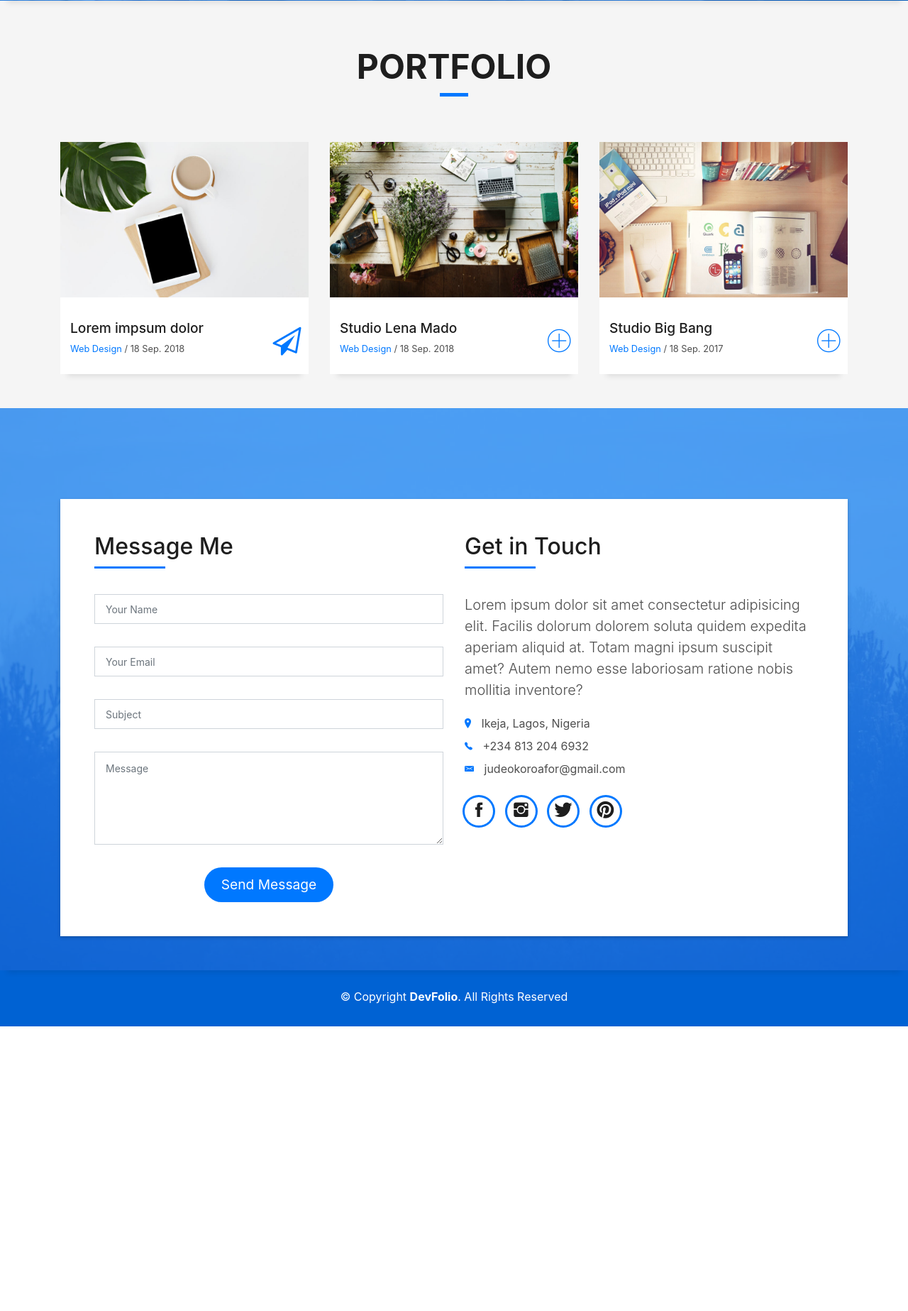
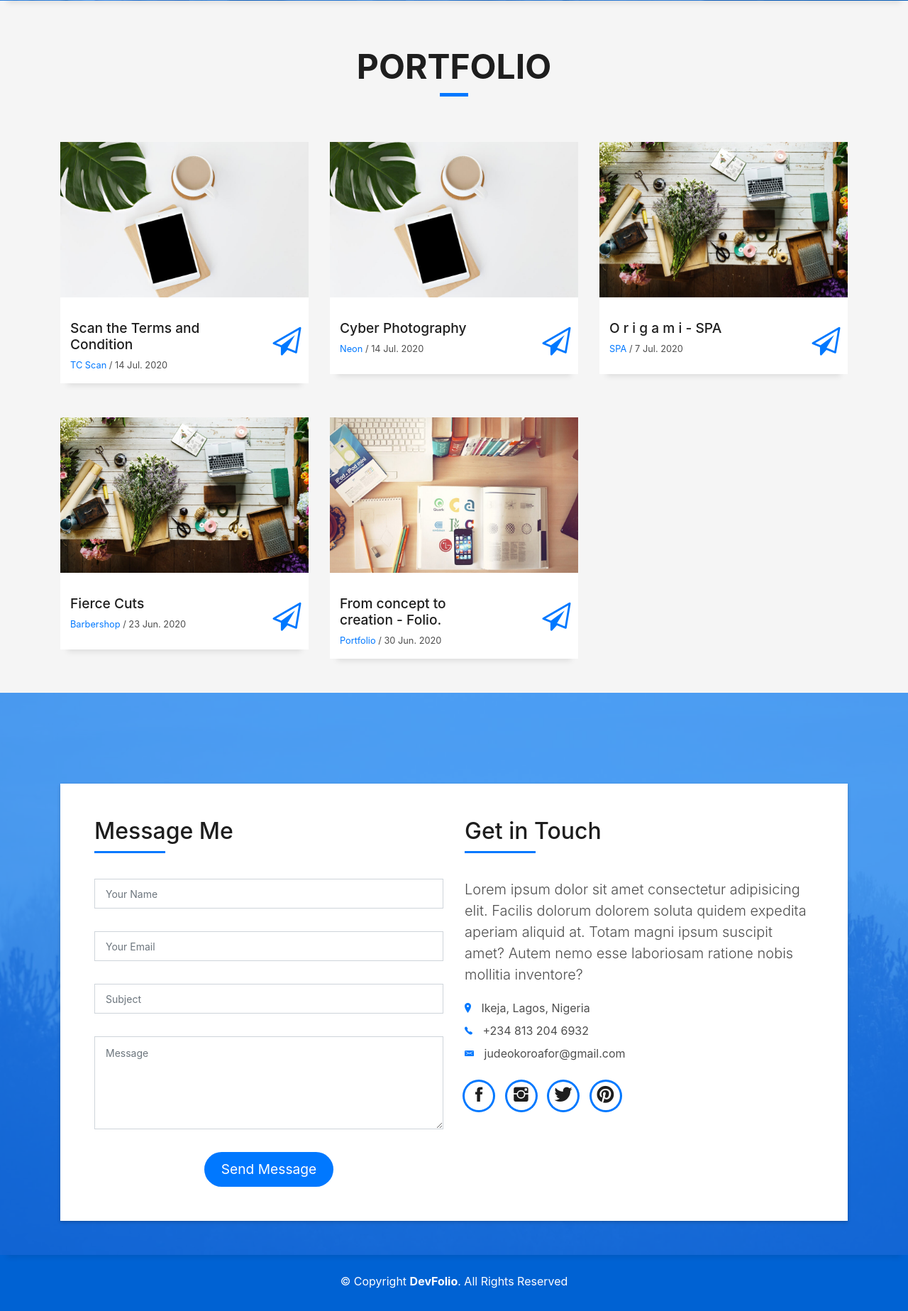
Before and after one commit to judexes/judeokoroafor, a PHP site: page / in a window 1280 px wide. Shown: the part 2748-4595 px from the top of the page at 71% size. Before the commit the page ends 4194 px from the top, so only its background shows below. Run offline with PHP 8.4, Linux system fonts and the light colour scheme; some web fonts are replaced.

Commit message:
Update index.php

```diff
--- a/index.php
+++ b/index.php
@@ -274,15 +274,41 @@ Am also strong conceptive thinker who has strong interest in all things relating
               <div class="work-content">
                 <div class="row">
                   <div class="col-sm-8">
-                    <h2 class="w-title">Lorem impsum dolor</h2>
+                    <h2 class="w-title">Scan the Terms and Condition</h2>
                     <div class="w-more">
-                      <span class="w-ctegory">Web Design</span> / <span class="w-date">18 Sep. 2018</span>
+                      <span class="w-ctegory">TC Scan</span> / <span class="w-date">14 Jul. 2020</span>
                     </div>
                   </div>
                   <div class="col-sm-4">
                     <a href="http://tcscan.herokuapp.com">
                     <div class="w-like">
                       <a href="http://tcscan.herokuapp.com"> <span class="fa fa-send-o fa-1"></span></a>
+                    </div>
+                    </a>
+                  </div>
+                </div>
+              </div>
+            </div>
+          </div>
+          <div class="col-md-4">
+            <div class="work-box">
+              <a href="http://tcscan.herokuapp.com" data-gall="portfolioGallery" class="venobox">
+                <div class="work-img">
+                  <img src="assets/img/work-1.jpg" alt="" class="img-fluid">
+                </div>
+              </a>
+              <div class="work-content">
+                <div class="row">
+                  <div class="col-sm-8">
+                    <h2 class="w-title">Cyber Photography</h2>
+                    <div class="w-more">
+                      <span class="w-ctegory">Neon</span> / <span class="w-date">14 Jul. 2020</span>
+                    </div>
+                  </div>
+                  <div class="col-sm-4">
+                    <a href="http://neonphotography.herokuapp.com">
+                    <div class="w-like">
+                      <a href="http://neonphotography.herokuapp.com"> <span class="fa fa-send-o fa-1"></span></a>
                     </div>
                     </a>
                   </div>
@@ -300,14 +326,38 @@ Am also strong conceptive thinker who has strong interest in all things relating
               <div class="work-content">
                 <div class="row">
                   <div class="col-sm-8">
-                    <h2 class="w-title">Studio Lena Mado</h2>
+                    <h2 class="w-title">O r i g a m i - SPA</h2>
                     <div class="w-more">
-                      <span class="w-ctegory">Web Design</span> / <span class="w-date">18 Sep. 2018</span>
+                      <span class="w-ctegory">SPA</span> / <span class="w-date">7 Jul. 2020</span>
                     </div>
                   </div>
                   <div class="col-sm-4">
                     <div class="w-like">
-                      <a href="https://origami2.netlify.app/origamispa2.html"> <span class="ion-ios-plus-outline"></span></a>
+                      <a href="https://origami2.netlify.app/origamispa2.html"> <span class="fa fa-send-o fa-1"></span></a>
+                    </div>
+                  </div>
+                </div>
+              </div>
+            </div>
+          </div>
+          <div class="col-md-4">
+            <div class="work-box">
+              <a href="assets/img/work-5.jpg" data-gall="portfolioGallery" class="venobox">
+                <div class="work-img">
+                  <img src="assets/img/work-5.jpg" alt="" class="img-fluid">
+                </div>
+              </a>
+              <div class="work-content">
+                <div class="row">
+                  <div class="col-sm-8">
+                    <h2 class="w-title">Fierce Cuts</h2>
+                    <div class="w-more">
+                      <span class="w-ctegory">Barbershop</span> / <span class="w-date">23 Jun. 2020</span>
+                    </div>
+                  </div>
+                  <div class="col-sm-4">
+                    <div class="w-like">
+                      <a href="http://fiercecuts.netlify.app/contact.html"> <span class="fa fa-send-o fa-1"></span></a>
                     </div>
                   </div>
                 </div>
@@ -324,14 +374,14 @@ Am also strong conceptive thinker who has strong interest in all things relating
               <div class="work-content">
                 <div class="row">
                   <div class="col-sm-8">
-                    <h2 class="w-title">Studio Big Bang</h2>
+                    <h2 class="w-title">From concept to creation - Folio.</h2>
                     <div class="w-more">
-                      <span class="w-ctegory">Web Design</span> / <span class="w-date">18 Sep. 2017</span>
+                      <span class="w-ctegory">Portfolio</span> / <span class="w-date">30 Jun. 2020</span>
                     </div>
                   </div>
                   <div class="col-sm-4">
                     <div class="w-like">
-                      <a href="http://fiercecuts.netlify.app/contact.html"> <span class="ion-ios-plus-outline"></span></a>
+                      <a href="http://fiercecuts.netlify.app/contact.html"> <span class="fa fa-send-o fa-1"></span></a>
                     </div>
                   </div>
                 </div>
```
